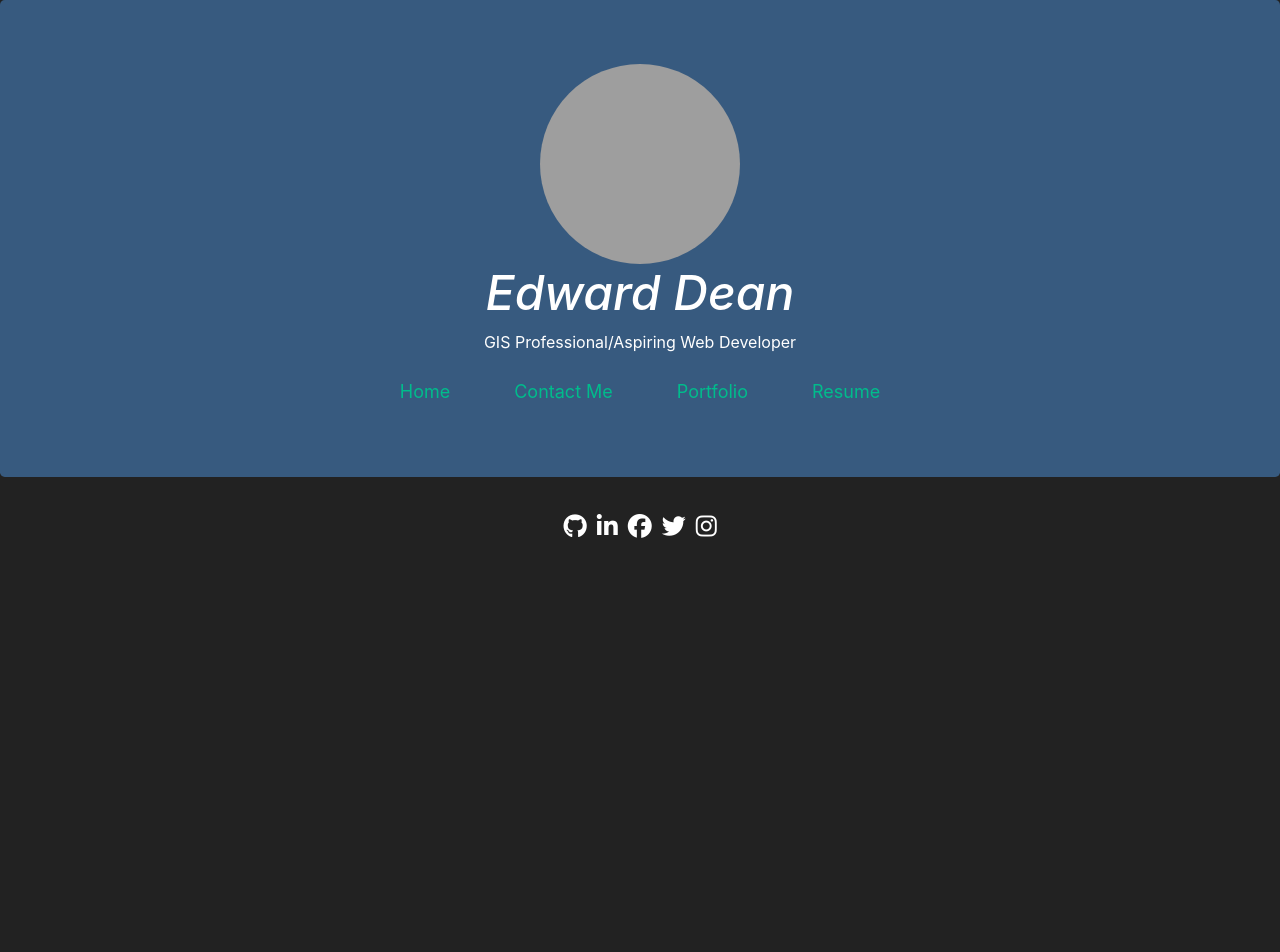
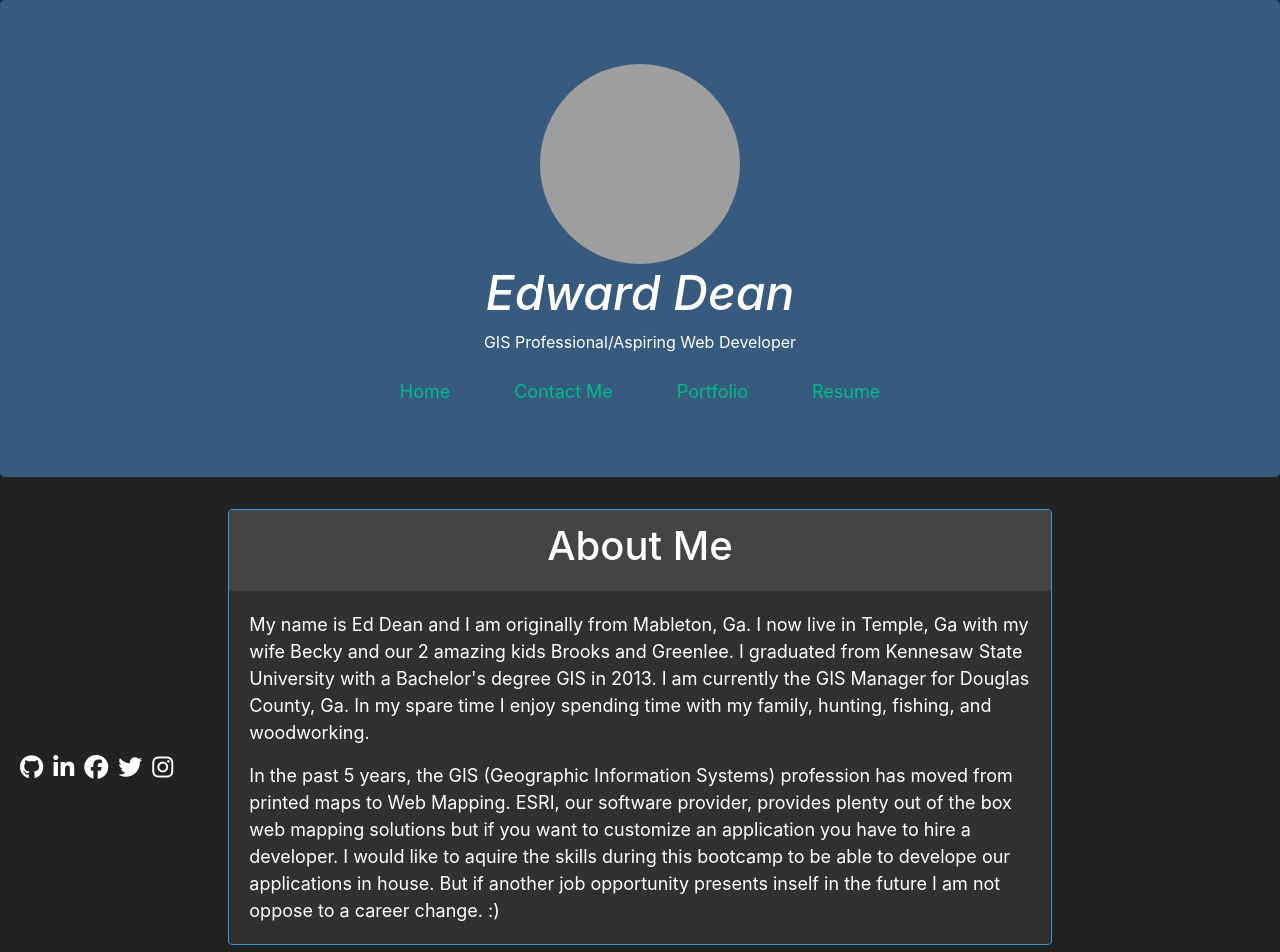
Before and after one commit to edean78/eddean-port, a React (Create React App) app in the folder client/: page / in a window 1280 px wide. Shown: the top 952 px of the page. Before the commit the page ends 800 px from the top, so only its background shows below. Built offline with nearby package versions, Linux system fonts and the light colour scheme; grey boxes are pictures that could not be loaded.

Commit message:
created the about me section of the home page

```diff
--- /dev/null
+++ b/client/src/components/AboutMe/AboutMe.css
@@ -0,0 +1,4 @@
+#about-me {
+    text-align: left;
+    font-size: larger;
+}
--- /dev/null
+++ b/client/src/components/AboutMe/AboutMe.js
@@ -0,0 +1,32 @@
+import React from 'react';
+import './AboutMe.css';
+
+function AboutMe() {
+    return (
+        <div className="col-md-8 m-auto">
+        <div className="card border-info mb-3">
+            <div className="card-header"><h2>About Me</h2></div>
+            <div className="card-body">
+                <p className="card-text" id="about-me">My name is Ed Dean and I am originally from Mableton, Ga. I now live in Temple, Ga with
+                    my
+                    wife Becky and our 2 amazing kids Brooks and Greenlee. I graduated from Kennesaw State
+                    University with a
+                    Bachelor's degree GIS in 2013. I am currently the GIS Manager for Douglas County, Ga. In my
+                    spare time I
+                        enjoy spending time with my family, hunting, fishing, and woodworking.</p>
+                <p className="card-text" id="about-me">In the past 5 years, the GIS (Geographic Information Systems) profession has moved from
+                printed maps to Web Mapping. ESRI, our
+                software provider, provides plenty out of the box web mapping solutions but if you want to
+                customize an
+                application you have to hire a developer. I would like to aquire the skills during this bootcamp
+                to be
+                able
+                to develope our applications in house. But if another job opportunity presents inself in the
+                future I am not oppose to a career change. :)</p>
+            </div>
+        </div>
+        </div >
+    );
+}
+
+export default AboutMe;
--- a/client/src/components/Footer/Footer.css
+++ b/client/src/components/Footer/Footer.css
@@ -7,9 +7,12 @@
 
 .page-footer {
     /* background-color: #025a9d; */
+    /* text-align: center; */
+    position: fixed;
+    bottom: 0;
+    height: 50px;
+}
+
+a {
     text-align: center;
 }
-
-/* .media-icons {
-    text-align: center;
-} */
--- a/client/src/components/Footer/Footer.js
+++ b/client/src/components/Footer/Footer.js
@@ -4,14 +4,12 @@ import './Footer.css';
 function Footer() {
     return (
         <footer className="page-footer">
-            <div className="container">
-                {/* <div className="row media-icons"> */}
-                    <a href="https://github.com/edean78" title="Github Profile" target="_blank"><i className="fab fa-github"></i></a>
-                    <a href="https://www.linkedin.com/in/edean78/" title="Linked In Profile" target="_blank"><i className="fab fa-linkedin-in"></i></a>
-                    <a href="https://www.facebook.com/eddean78" title="Facebook Profile" target="_blank"><i className="fab fa-facebook"></i></a>
-                    <a href="https://twitter.com/eddean78" title="Twitter Profile" target="_blank"><i className="fab fa-twitter"></i></a>
-                    <a href="https://www.instagram.com/eddeaniii/" title="Instagram Profile" target="_blank"><i className="fab fa-instagram"></i></a>
-                {/* </div> */}
+            <div className="container" id="media-icons">
+                <a href="https://github.com/edean78" title="Github Profile" target="_blank"><i className="fab fa-github"></i></a>
+                <a href="https://www.linkedin.com/in/edean78/" title="Linked In Profile" target="_blank"><i className="fab fa-linkedin-in"></i></a>
+                <a href="https://www.facebook.com/eddean78" title="Facebook Profile" target="_blank"><i className="fab fa-facebook"></i></a>
+                <a href="https://twitter.com/eddean78" title="Twitter Profile" target="_blank"><i className="fab fa-twitter"></i></a>
+                <a href="https://www.instagram.com/eddeaniii/" title="Instagram Profile" target="_blank"><i className="fab fa-instagram"></i></a>
             </div>
         </footer>
     );
--- a/client/src/pages/Home.js
+++ b/client/src/pages/Home.js
@@ -1,6 +1,7 @@
 import React, { Component } from 'react';
 import Header from '../components/Header/Header';
 import Footer from '../components/Footer/Footer';
+import AboutMe from '../components/AboutMe/AboutMe';
 
 
 class Home extends Component {
@@ -8,6 +9,7 @@ class Home extends Component {
         return (
             <div className='App'>
                 <Header />
+                <AboutMe />
                 <Footer />
             </div>
         )
```
